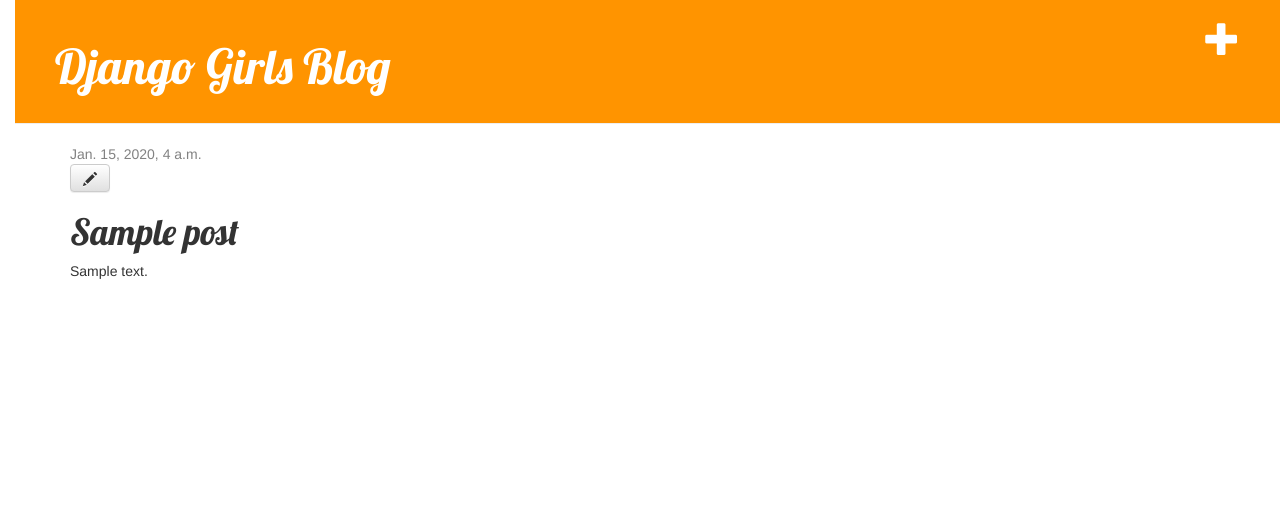
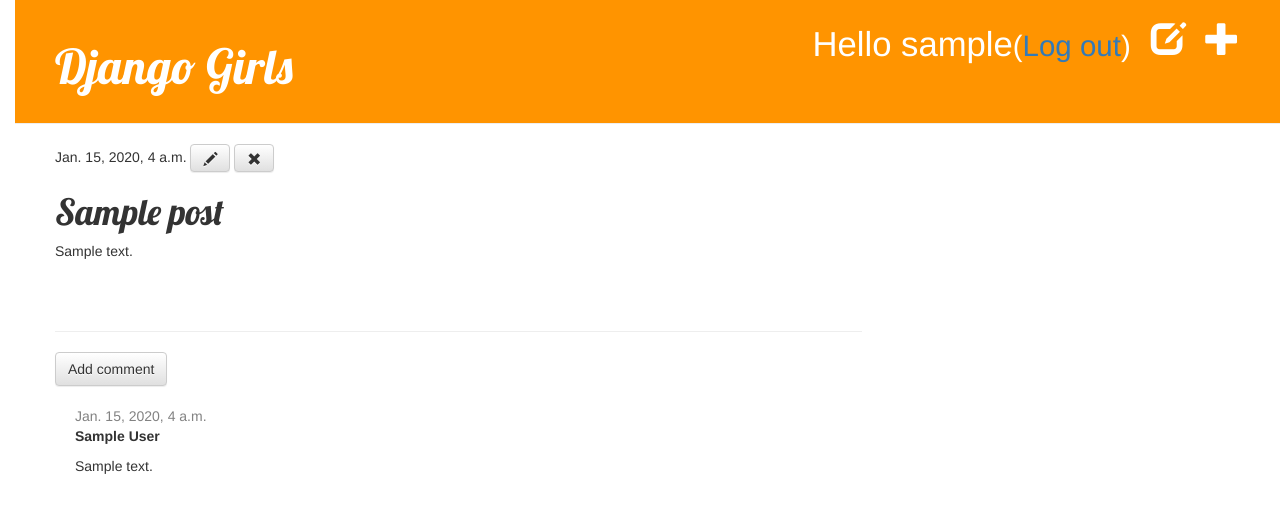
Before and after one commit to kmcclean/DjangoGirlsTutorial, a Django app: page /post/1/ in a window 1280 px wide. Shown: the top 513 px of the page. Run offline with Django 3.2, Linux system fonts and the light colour scheme; a user stored in the database is signed in; tables that the repository leaves empty hold one stand-in row (values such as "Sample post"); some libraries are stand-ins or nearby versions.

Commit message:
Gone through the first three of the DjangoGirls extension files.

```diff
--- a/blog/admin.py
+++ b/blog/admin.py
@@ -1,4 +1,5 @@
 from django.contrib import admin
-from .models import Post
+from .models import Post, Comment
 # Register your models here.
 admin.site.register(Post)
+admin.site.register(Comment)
--- a/blog/models.py
+++ b/blog/models.py
@@ -21,3 +21,20 @@
 
     def __str__(self):
         return self.title
+
+class Comment(models.Model):
+    post = models.ForeignKey('blog.Post', related_name='comments')
+    author = models.CharField(max_length=200)
+    text = models.TextField()
+    created_date = models.DateTimeField(default=timezone.now)
+    approved_comment = models.BooleanField(default=False)
+
+    def approve(self):
+        self.approved_comment = True
+        self.save()
+
+    def __str__(self):
+        return self.text
+
+def approved_comments(self):
+    return self.comments.filter(approved_comment=True)
--- a/blog/static/css/blog.css
+++ b/blog/static/css/blog.css
@@ -7,6 +7,10 @@
 /*This loads up css for the body element in the HTML.*/
 body {
   padding-left: 15px;
+}
+
+.comment {
+    margin: 20px 0px 20px 20px;
 }
 
 /*This is the stylization provided by DjangoGirls. */
--- a/blog/templates/blog/base.html
+++ b/blog/templates/blog/base.html
@@ -14,14 +14,17 @@
         <link href="http://fonts.googleapis.com/css?family=Lobster&subset=latin,latin-ext" rel="stylesheet" type="text/css">
     </head>
     <body>
-      <body>
       <div class="page-header">
           {% if user.is_authenticated %}
           <a href="{% url 'post_new' %}" class="top-menu"><span class="glyphicon glyphicon-plus"></span></a>
+          <a href="{% url 'post_draft_list' %}" class="top-menu"><span class="glyphicon glyphicon-edit"></span></a>
+          <p class="top-menu">Hello {{ user.username }}<small>(<a href="{% url 'django.contrib.auth.views.logout' %}">Log out</a>)</small></p>
+          {% else %}
+          <a href="{% url 'django.contrib.auth.views.login' %}" class="top-menu"><span class="glyphicon glyphicon-lock"></span></a>
           {% endif %}
-              <h1><a href="/">Django Girls Blog</a></h1>
+          <h1><a href="{% url 'blog.views.post_list' %}">Django Girls</a></h1>
       </div>
-          <div class="content container">
+      <div class="content">
           <div class="row">
               <div class="col-md-8">
               {% block content %}
@@ -30,5 +33,4 @@
           </div>
       </div>
     </body>
-    </body>
 </html>
--- a/blog/templates/blog/post_detail.html
+++ b/blog/templates/blog/post_detail.html
@@ -5,12 +5,32 @@
       <!--This sets up the post_detail so opens up the webpage for the individual
     posts when they are selected on the main page.-->
       {% if post.published_date %}
-            <div class="date">
         {{ post.published_date }}
-            </div>
+      {% else %}
+        <a class="btn btn-default" href="{% url 'blog.views.post_publish' pk=post.pk %}">Publish</a>
       {% endif %}
       <a class="btn btn-default" href="{% url 'post_edit' pk=post.pk %}"><span class="glyphicon glyphicon-pencil"></span></a>
+      <a class="btn btn-default" href="{% url 'post_remove' pk=post.pk %}"><span class="glyphicon glyphicon-remove"></span></a>
       <h1>{{ post.title }}</h1>
       <p>{{ post.text|linebreaks }}</p>
     </div>
+    <hr>
+  <a class="btn btn-default" href="{% url 'add_comment_to_post' pk=post.pk %}">Add comment</a>
+  {% for comment in post.comments.all %}
+    {% if user.is_authenticated or comment.approved_comment %}
+    <div class="comment">
+        <div class="date">
+            {{ comment.created_date }}
+            {% if not comment.approved_comment %}
+                <a class="btn btn-default" href="{% url 'comment_remove' pk=comment.pk %}"><span class="glyphicon glyphicon-remove"></span></a>
+                <a class="btn btn-default" href="{% url 'comment_approve' pk=comment.pk %}"><span class="glyphicon glyphicon-ok"></span></a>
+            {% endif %}
+        </div>
+        <strong>{{ comment.author }}</strong>
+        <p>{{ comment.text|linebreaks }}</p>
+    </div>
+    {% endif %}
+{% empty %}
+    <p>No comments here yet :(</p>
+{% endfor %}
 {% endblock %}
--- a/blog/templates/blog/post_list.html
+++ b/blog/templates/blog/post_list.html
@@ -9,6 +9,7 @@
         </div>
       <h1><a href="{% url 'post_detail' pk=post.pk %}">{{ post.title }}</a></h1>
       <p>{{ post.text|linebreaks }}</p>
+      <a href="{% url 'blog.views.post_detail' pk=post.pk %}">Comments: {{ post.approved_comments.count }}</a>
     </div>
   {% endfor %}
 {% endblock %}
--- a/blog/urls.py
+++ b/blog/urls.py
@@ -6,5 +6,11 @@
     url(r'^$', views.post_list, name='post_list'),
     url(r'^post/(?P<pk>\d+)/$', views.post_detail, name='post_detail'),
     url(r'^post/new/$', views.post_new, name='post_new'),
-      url(r'^post/(?P<pk>\d+)/edit/$', views.post_edit, name='post_edit'),
+    url(r'^post/(?P<pk>\d+)/edit/$', views.post_edit, name='post_edit'),
+    url(r'^drafts/$', views.post_draft_list, name='post_draft_list'),
+    url(r'^post/(?P<pk>\d+)/publish/$', views.post_publish, name='post_publish'),
+    url(r'^post/(?P<pk>\d+)/remove/$', views.post_remove, name='post_remove'),
+    url(r'^post/(?P<pk>\d+)/comment/$', views.add_comment_to_post, name='add_comment_to_post'),
+    url(r'^comment/(?P<pk>\d+)/approve/$', views.comment_approve, name='comment_approve'),
+    url(r'^comment/(?P<pk>\d+)/remove/$', views.comment_remove, name='comment_remove'),
 ]
--- a/blog/views.py
+++ b/blog/views.py
@@ -1,9 +1,10 @@
 from django.shortcuts import render
 from django.utils import timezone
-from .models import Post
+from .models import Post, Comment
 from django.shortcuts import render, get_object_or_404
-from .forms import PostForm
+from .forms import PostForm, CommentForm
 from django.shortcuts import redirect
+from django.contrib.auth.decorators import login_required
 
 # This is because I forgot to say how far I am with the lab and need something
 # to upload a new commit.
@@ -23,13 +24,13 @@
 
 # This creates a new post. It takes the information from the templates, and puts
 # it into a new blog entry, if the information is correct.
+@login_required
 def post_new(request):
     if request.method == "POST":
         form = PostForm(request.POST)
         if form.is_valid():
             post = form.save(commit=False)
             post.author = request.user
-            post.published_date = timezone.now()
             post.save()
             return redirect('post_detail', pk=post.pk)
     else:
@@ -38,6 +39,7 @@
 
 # This gets the edit information from the templates, and if the information is correct,
 # passes it to the models. It then redirects you to the edited blog entry page.
+@login_required
 def post_edit(request, pk):
     post = get_object_or_404(Post, pk=pk)
     if request.method == "POST":
@@ -51,3 +53,54 @@
     else:
         form = PostForm(instance=post)
     return render(request, 'blog/post_edit.html', {'form': form})
+
+# This shows a list of all the drafted posts that have not be published yet.
+@login_required
+def post_draft_list(request):
+    posts = Post.objects.filter(published_date__isnull=True).order_by('created_date')
+    return render(request, 'blog/post_draft_list.html', {'posts': posts})
+
+# This function actually publishes the post once it has been approved.
+@login_required
+def post_publish(request, pk):
+    post = get_object_or_404(Post, pk=pk)
+    post.author = request.user
+    post.publish()
+    return redirect('blog.views.post_detail', pk=pk)
+
+#This function removes posts that have been selected to be deleted.
+@login_required
+def post_remove(request, pk):
+    post = get_object_or_404(Post, pk=pk)
+    post.author = request.user
+    post.delete()
+    return redirect('blog.views.post_list')
+
+# This adds comments to individual posts.
+def add_comment_to_post(request, pk):
+    post = get_object_or_404(Post, pk=pk)
+    if request.method == "POST":
+        form = CommentForm(request.POST)
+        if form.is_valid():
+            comment = form.save(commit=False)
+            comment.post = post
+            comment.save()
+            return redirect('blog.views.post_detail', pk=post.pk)
+    else:
+        form = CommentForm()
+    return render(request, 'blog/add_comment_to_post.html', {'form': form})
+
+#This will approve comments that have been made on the blog.
+@login_required
+def comment_approve(request, pk):
+    comment = get_object_or_404(Comment, pk=pk)
+    comment.approve()
+    return redirect('blog.views.post_detail', pk=comment.post.pk)
+
+# This will delete comments that have been made on the blog.
+@login_required
+def comment_remove(request, pk):
+    comment = get_object_or_404(Comment, pk=pk)
+    post_pk = comment.post.pk
+    comment.delete()
+    return redirect('blog.views.post_detail', pk=post_pk)
--- a/mysite/settings.py
+++ b/mysite/settings.py
@@ -39,6 +39,8 @@
     'django.contrib.staticfiles',
     'blog',
 ]
+
+LOGIN_REDIRECT_URL = '/'
 
 MIDDLEWARE_CLASSES = [
     'django.middleware.security.SecurityMiddleware',
--- a/mysite/urls.py
+++ b/mysite/urls.py
@@ -21,5 +21,7 @@
 # This sets up the regular expression to display the website according to specific HTTP strings.
 urlpatterns = [
     url(r'^admin/', include(admin.site.urls)),
+    url(r'^accounts/login/$', 'django.contrib.auth.views.login'),
+    url(r'^accounts/logout/$', 'django.contrib.auth.views.logout', {'next_page': '/'}),
     url(r'', include('blog.urls')),
 ]
```
Also changed, not shown: blog/forms.py (+7 -1 lines), blog/templates/blog/add_comment_to_post.html (added, +9 -0 lines), blog/templates/blog/post_draft_list.html (added, +11 -0 lines), blog/templates/registration/login.html (added, +26 -0 lines), blog/migrations/0002_comment.py (added), 1 other file. Lines whose indentation alone changed are shown as unchanged.
